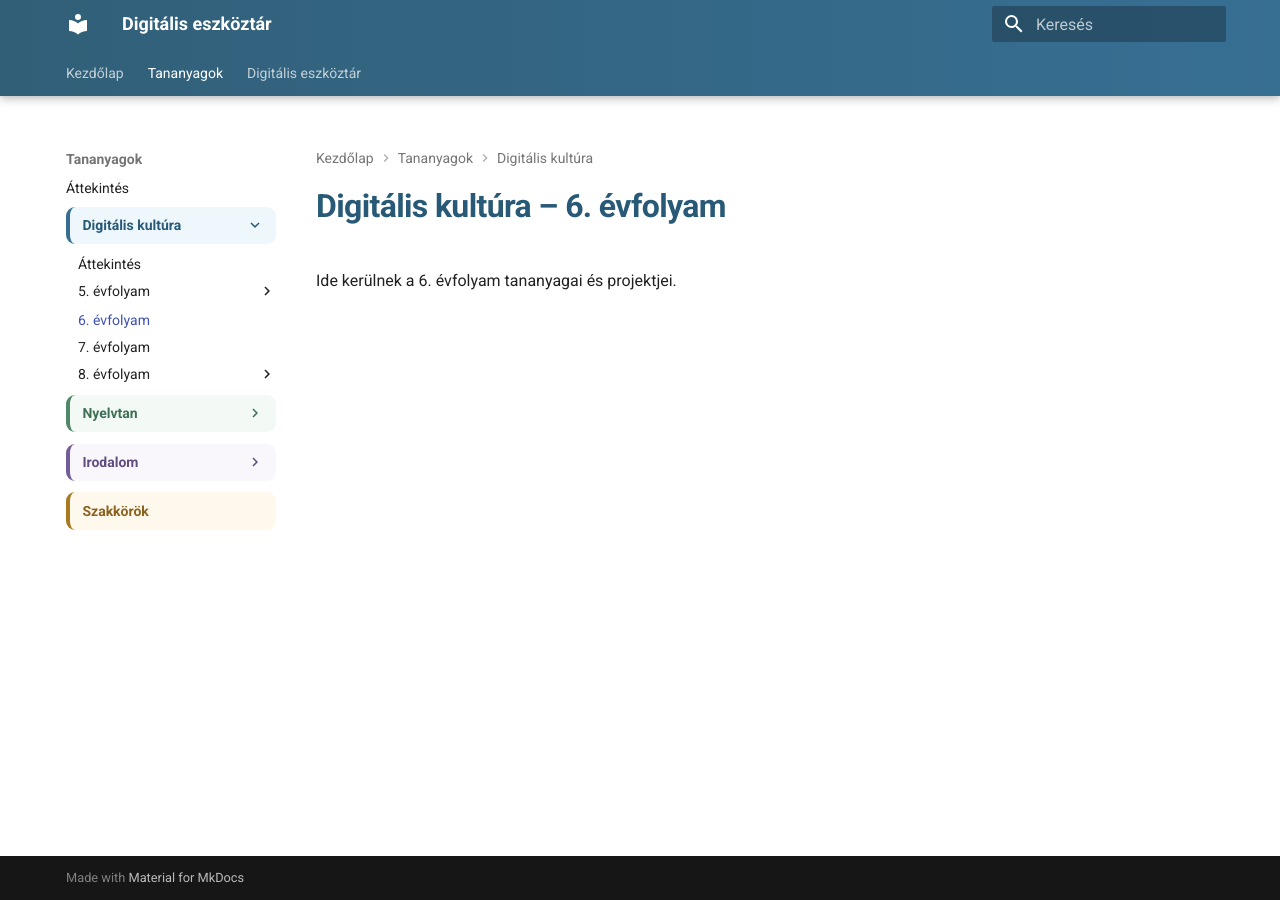
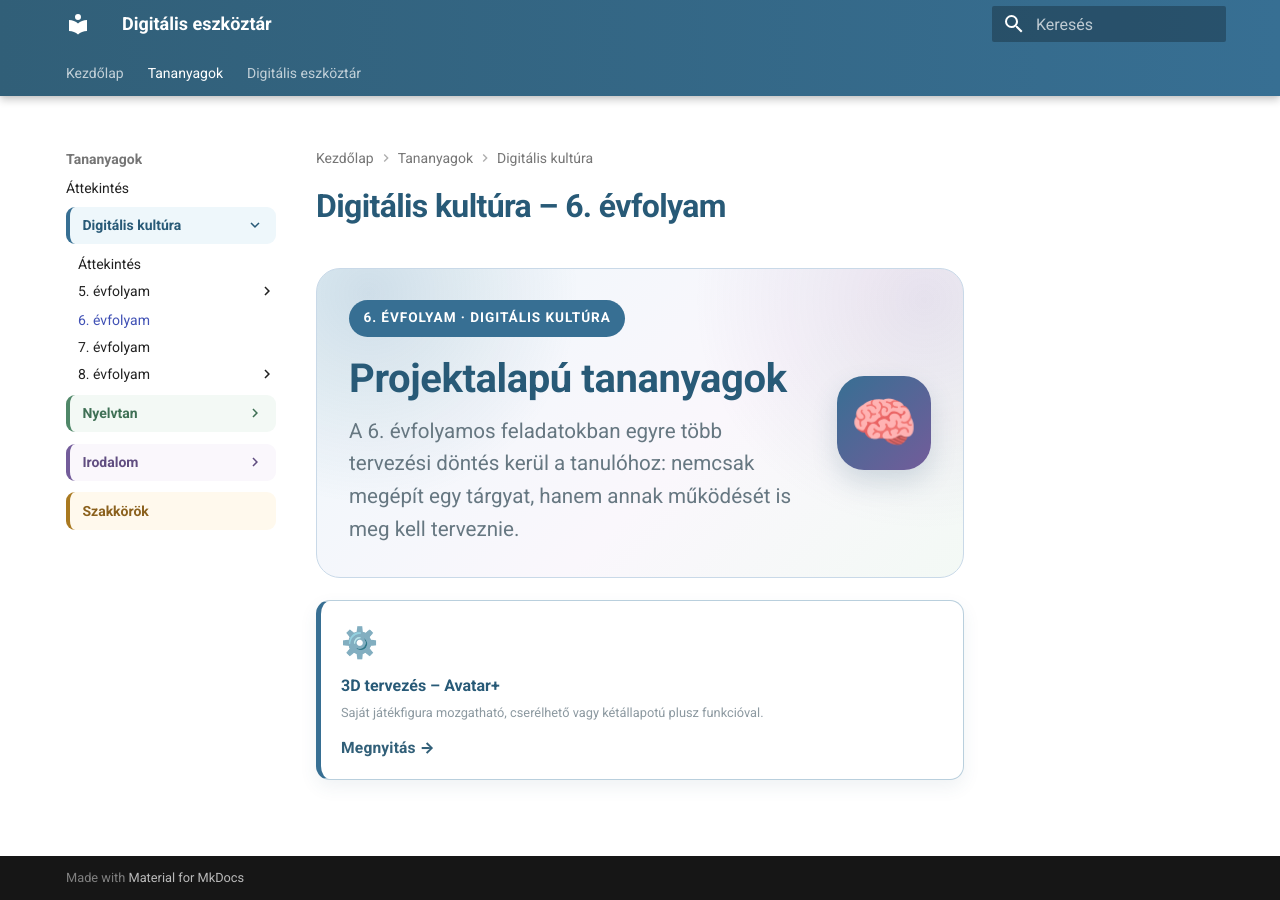
Before and after one commit to bsuszter/digitalis-eszkoztar, an MkDocs documentation site: the page built from docs/tananyagok/digitalis-kultura/6-evfolyam/index.md, in a window 1280 px wide. Built offline with MkDocs 1.6.1 and Material for MkDocs 9.7.7, drawn with Linux system fonts in a browser that asks for light colours.

Commit message:
Update grade 6 overview with Avatar+ project

```diff
--- a/docs/tananyagok/digitalis-kultura/6-evfolyam/index.md
+++ b/docs/tananyagok/digitalis-kultura/6-evfolyam/index.md
@@ -1,3 +1,17 @@
 # Digitális kultúra – 6. évfolyam
 
-Ide kerülnek a 6. évfolyam tananyagai és projektjei.
+<div class="project-hero">
+  <div>
+    <span class="project-kicker">6. ÉVFOLYAM · DIGITÁLIS KULTÚRA</span>
+    <h2>Projektalapú tananyagok</h2>
+    <p>A 6. évfolyamos feladatokban egyre több tervezési döntés kerül a tanulóhoz: nemcsak megépít egy tárgyat, hanem annak működését is meg kell terveznie.</p>
+  </div>
+  <div class="project-hero__icon">🧠</div>
+</div>
+
+<div class="related-grid">
+  <a href="3d-avatar-plusz/">
+    <span class="related-icon">⚙️</span>
+    <span class="related-text"><strong>3D tervezés – Avatar+</strong><small>Saját játékfigura mozgatható, cserélhető vagy kétállapotú plusz funkcióval.</small></span>
+  </a>
+</div>
```
